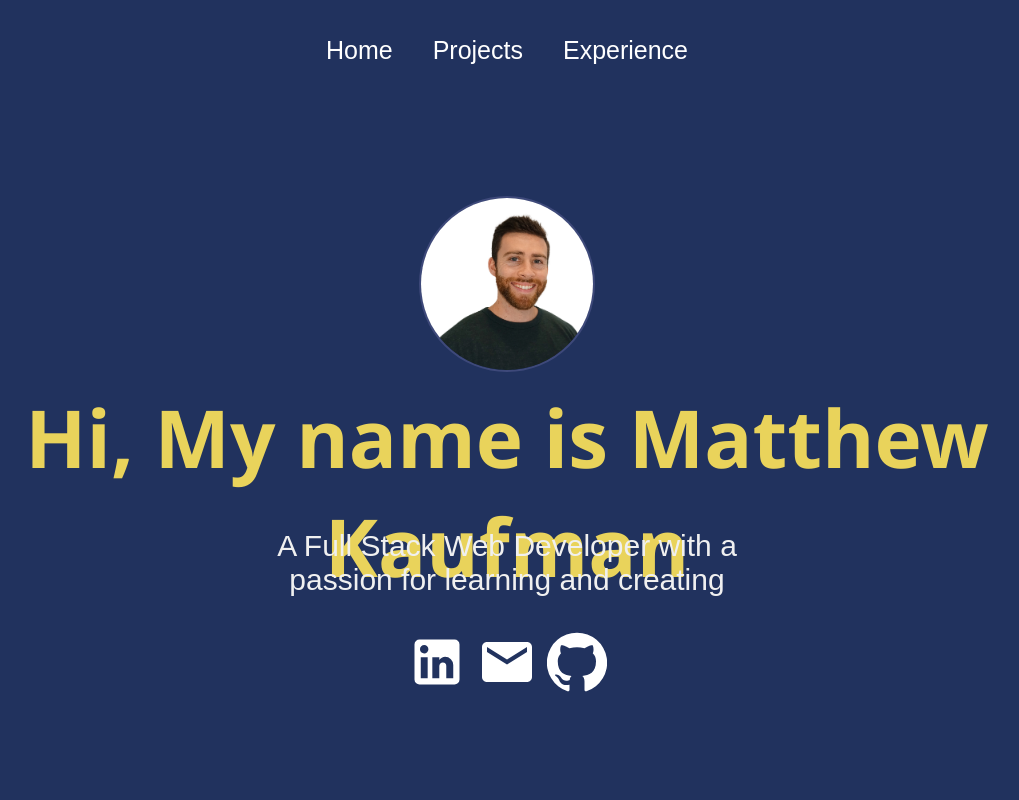
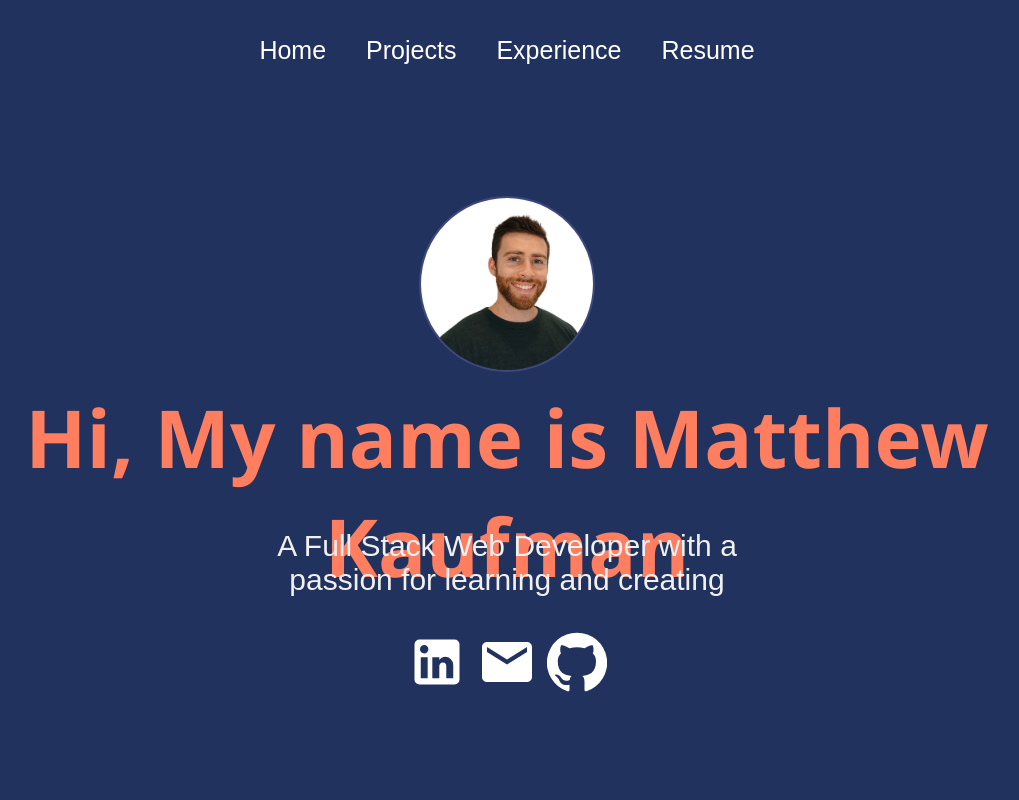
Before and after one commit to mkaufman385/personal-portfolio-site, a React (Create React App) app: page / in a window 1280 px wide. Shown: the top 800 px of the page, without its empty margins (133-1152 px from the left). Built offline with nearby package versions, Linux system fonts and the light colour scheme.

Commit message:
wip. Added resume tab to navbar. opens to gmail drive with updated resume

```diff
--- a/src/components/Navbar.js
+++ b/src/components/Navbar.js
@@ -27,6 +27,14 @@ function Navbar() {
         <Link to="/">Home</Link>
         <Link to="/projects">Projects</Link>
         <Link to="/experience">Experience</Link>
+        <a
+          href="https://docs.google.com/document/d/1xRA3GpHsHAoKx_l4otWQoxojIcUTfv-CpruQANPiWYg/edit"
+          target="_blank"
+          rel="noopener noreferrer"
+          className="resume-link"
+        >
+          Resume
+        </a>
       </div>
     </div>
   );
--- a/src/pages/Home.js
+++ b/src/pages/Home.js
@@ -15,13 +15,13 @@ function Home() {
             <img src={profileImage} alt="Profile of Matthew" />
             <div className="tooltip">
               <b>
-                Welcome to my Software Development Portfolio website! Please
-                explore my projects, skills, and experience.
+                Welcome to my Web Development Portfolio website! Please explore
+                my projects, skills, and experience.
               </b>
             </div>
           </div>
         </div>
-        <h2>Hi, My name is Matthew Kaufman</h2>
+        <h2 className="name">Hi, My name is Matthew Kaufman</h2>
         <div className="prompt">
           <p>
             A Full Stack Web Developer with a passion for learning and creating
--- a/src/pages/Projects.js
+++ b/src/pages/Projects.js
@@ -10,7 +10,12 @@ function Projects() {
       <div className="projectList">
         {projectList.map((project, index) => {
           return (
-            <ProjectItem id={index} name={project.name} image={project.image} />
+            <ProjectItem
+              key={index}
+              id={index}
+              name={project.name}
+              image={project.image}
+            />
           );
         })}
       </div>
--- a/src/styles/Home.css
+++ b/src/styles/Home.css
@@ -63,6 +63,24 @@
   display: block; /* Show the tooltip on hover */
 }
 
+.name {
+  font-size: 2.5rem; /* Adjust the size as needed */
+  color: #333;
+  animation: colorChange 3s infinite;
+}
+
+@keyframes colorChange {
+  0% {
+    color: #ff7e5f;
+  }
+  50% {
+    color: #feb47b;
+  }
+  100% {
+    color: #ff7e5f;
+  }
+}
+
 .about .prompt {
   width: 40%;
   font-size: 30px;
```
